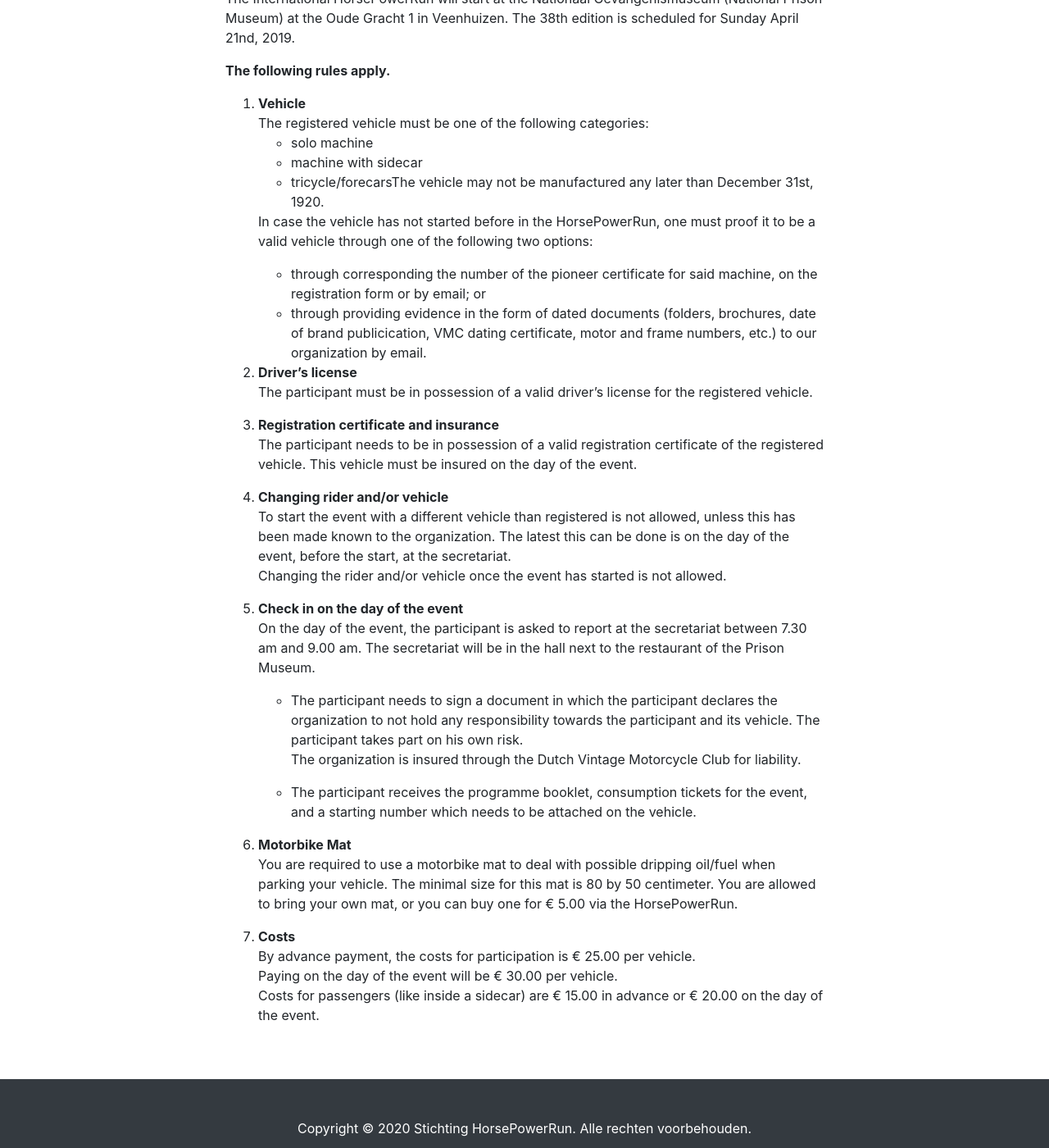
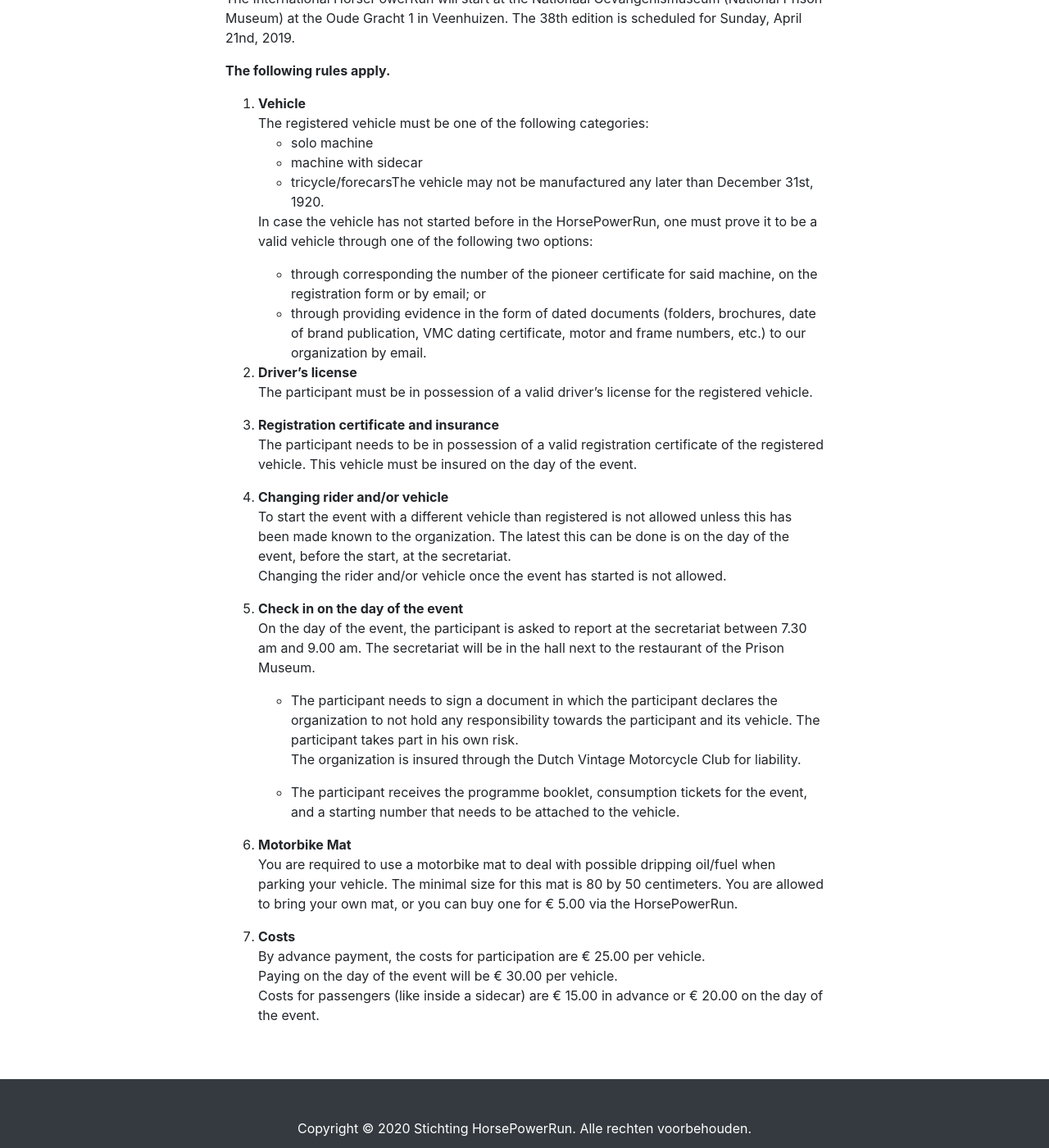
Before and after one commit to nielshuman/HorsePowerRun, a Jekyll site: the page built from en/regulation.md, in a window 1280 px wide and 1400 px high, scrolled down 192 px. Shown: the whole window at 82% size. Built offline with Jekyll 4.4.1, drawn with Linux system fonts in a browser that asks for light colours; some of the changed text lies outside the part shown.

Commit message:
Fix grammar and spelling

```diff
--- a/en/regulation.md
+++ b/en/regulation.md
@@ -4,7 +4,7 @@
 
 # Regulation HorsePowerRun
 
-The International HorsePowerRun will start at the Nationaal Gevangenismuseum (National Prison Museum) at the Oude Gracht 1 in Veenhuizen. The 38th edition is scheduled for Sunday April 21nd, 2019.
+The International HorsePowerRun will start at the Nationaal Gevangenismuseum (National Prison Museum) at the Oude Gracht 1 in Veenhuizen. The 38th edition is scheduled for Sunday, April 21nd, 2019.
 
 **The following rules apply.**
 
@@ -14,9 +14,9 @@
     - machine with sidecar
     - tricycle/forecarsThe vehicle may not be manufactured any later than December 31st, 1920.
 
-    In case the vehicle has not started before in the HorsePowerRun, one must proof it to be a valid vehicle through one of the following two options:
+    In case the vehicle has not started before in the HorsePowerRun, one must prove it to be a valid vehicle through one of the following two options:
     - through corresponding the number of the pioneer certificate for said machine, on the registration form or by email; or
-    - through providing evidence in the form of dated documents (folders, brochures, date of brand publicication, VMC dating certificate, motor and frame numbers, etc.) to our organization by email.
+    - through providing evidence in the form of dated documents (folders, brochures, date of brand publication, VMC dating certificate, motor and frame numbers, etc.) to our organization by email.
 2.  **Driver's license**
     The participant must be in possession of a valid driver's license for the registered vehicle.
 
@@ -24,21 +24,21 @@
     The participant needs to be in possession of a valid registration certificate of the registered vehicle. This vehicle must be insured on the day of the event.
 
 4.  **Changing rider and/or vehicle**
-    To start the event with a different vehicle than registered is not allowed, unless this has been made known to the organization. The latest this can be done is on the day of the event, before the start, at the secretariat.
+    To start the event with a different vehicle than registered is not allowed unless this has been made known to the organization. The latest this can be done is on the day of the event, before the start, at the secretariat.
     Changing the rider and/or vehicle once the event has started is not allowed.
 
 5.  **Check in on the day of the event**
     On the day of the event, the participant is asked to report at the secretariat between 7.30 am and 9.00 am. The secretariat will be in the hall next to the restaurant of the Prison Museum.
 
-    - The participant needs to sign a document in which the participant declares the organization to not hold any responsibility towards the participant and its vehicle. The participant takes part on his own risk.
+    - The participant needs to sign a document in which the participant declares the organization to not hold any responsibility towards the participant and its vehicle. The participant takes part in his own risk.
     The organization is insured through the Dutch Vintage Motorcycle Club for liability.
 
-    - The participant receives the programme booklet, consumption tickets for the event, and a starting number which needs to be attached on the vehicle.
+    - The participant receives the programme booklet, consumption tickets for the event, and a starting number that needs to be attached to the vehicle.
 
 6.  **Motorbike Mat**
-    You are required to use a motorbike mat to deal with possible dripping oil/fuel when parking your vehicle. The minimal size for this mat is 80 by 50 centimeter. You are allowed to bring your own mat, or you can buy one for € 5.00 via the HorsePowerRun.
+    You are required to use a motorbike mat to deal with possible dripping oil/fuel when parking your vehicle. The minimal size for this mat is 80 by 50 centimeters. You are allowed to bring your own mat, or you can buy one for € 5.00 via the HorsePowerRun.
 
 14. **Costs**
-    By advance payment, the costs for participation is € 25.00 per vehicle.
+    By advance payment, the costs for participation are € 25.00 per vehicle.
     Paying on the day of the event will be € 30.00 per vehicle.
-    Costs for passengers (like inside a sidecar) are € 15.00 in advance or € 20.00 on the day of the event.
+    Costs for passengers (like inside a sidecar) are € 15.00 in advance or € 20.00 on the day of the event.
```
